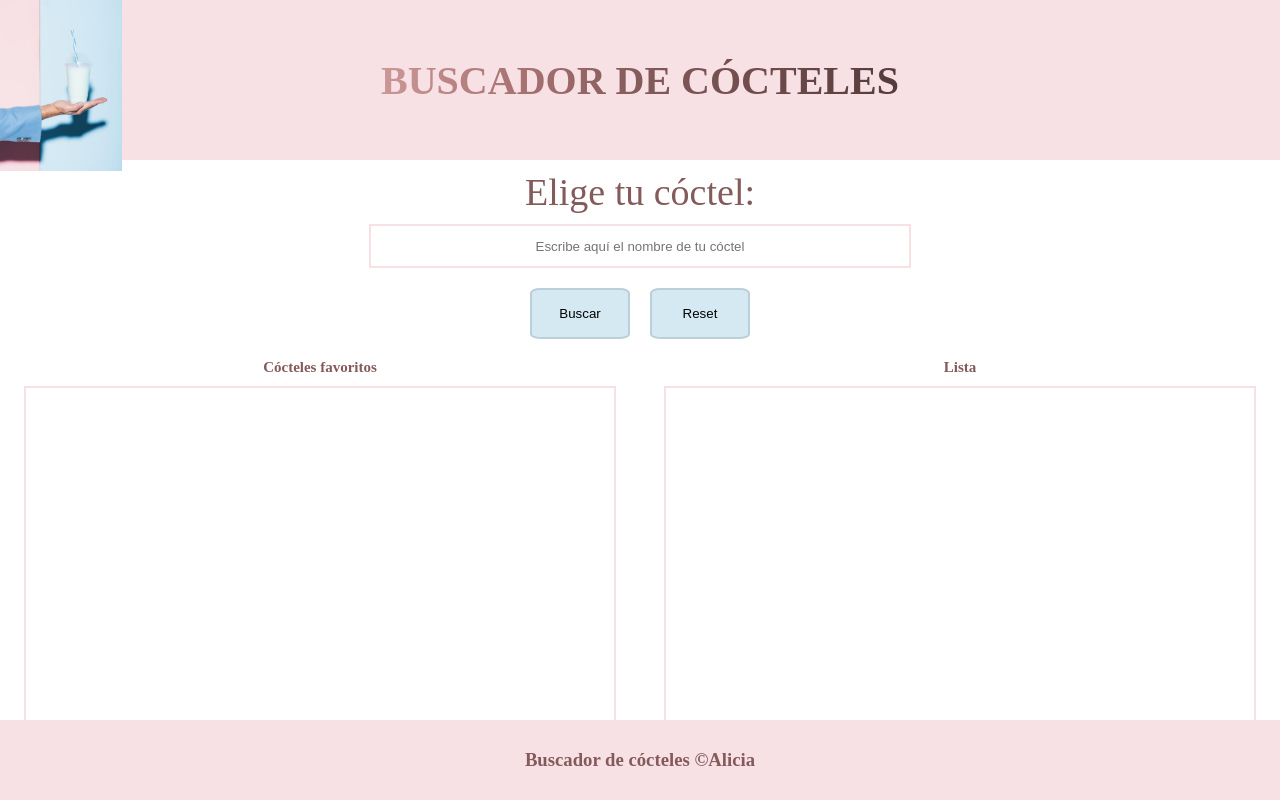
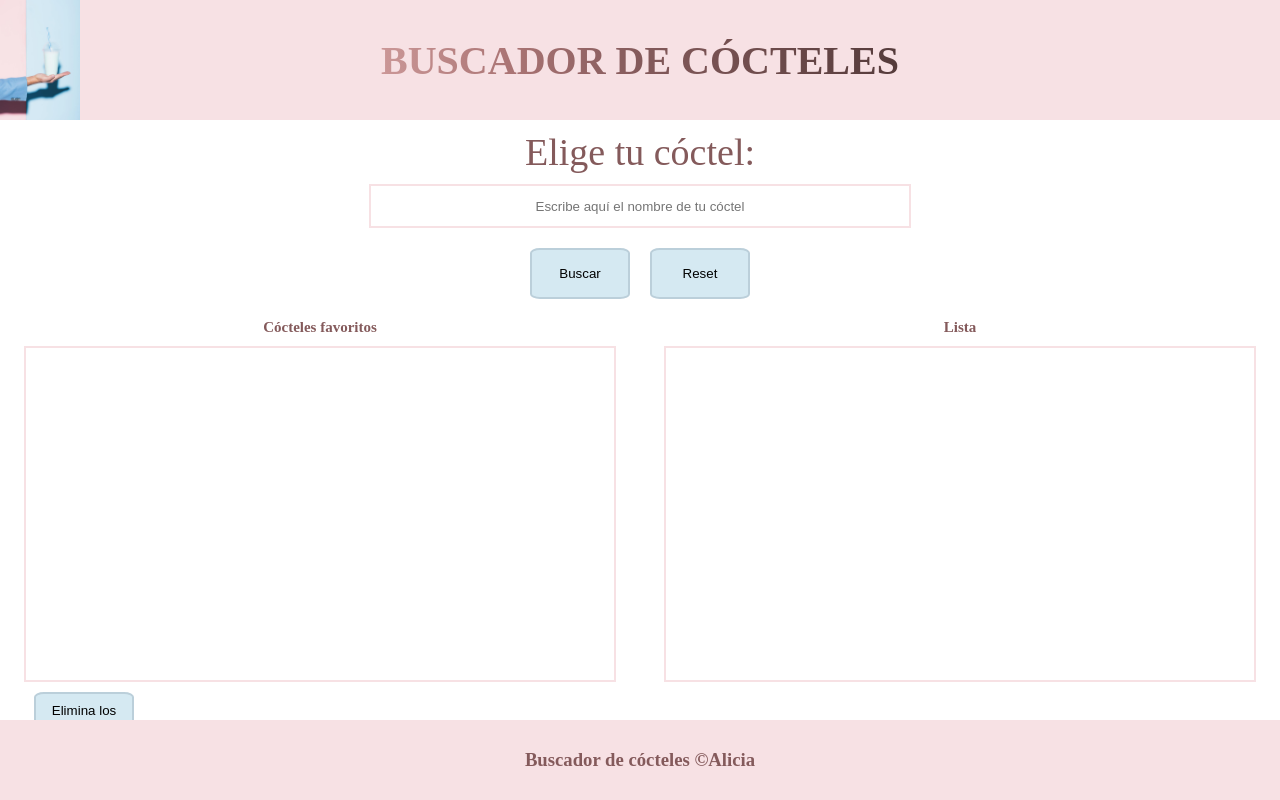
Before and after one commit to Adalab/modulo-2-evaluacion-final-aliciaapadron, a website: page src/html/index.html in a window 1280 px wide. Drawn offline with nearby package versions, Linux system fonts and the light colour scheme; files that its build step writes are made by us from their sources; files whose address does not match are found by name; a web font is replaced by a local one.

Commit message:
fixed mixins

```diff
--- a/src/scss/layout/_footer.scss
+++ b/src/scss/layout/_footer.scss
@@ -1,13 +1,14 @@
 .footer {
-  position: absolute;
-  bottom: 0;
   height: 10vh;
   width: 100vw;
   background-color: $backgrouncolor;
   display: flex;
   justify-content: center;
   align-items: center;
-
+  @include tablet() {
+    position: absolute;
+    bottom: 0;
+  }
   &__title {
     color: $darkcolor;
   }
--- a/src/scss/layout/_header.scss
+++ b/src/scss/layout/_header.scss
@@ -3,24 +3,13 @@
   justify-content: center;
   align-items: center;
   width: 100vw;
-  height: 18vh;
+  height: 15%;
   background-color: $backgrouncolor;
 
-  @include tablet() {
-    height: 20vh;
-  }
-
   &__img {
-    width: 6.4rem;
     position: absolute;
     left: 0;
-
-    @include tablet() {
-      width: 8.5rem;
-    }
-    @include desktop() {
-      width: 7.6rem;
-    }
+    height: inherit;
   }
   &__title {
     font-size: 25px;
--- a/src/scss/layout/_main.scss
+++ b/src/scss/layout/_main.scss
@@ -1,6 +1,6 @@
 .main {
   font-family: $fontfamily2;
-  height: 72vh;
+  height: 75vh;
   &__section {
     display: flex;
     flex-direction: row-reverse;
@@ -23,9 +23,6 @@
         height: 21rem;
       }
     }
-  }
-  @include tablet() {
-    height: 70vh;
   }
 }
 
```
